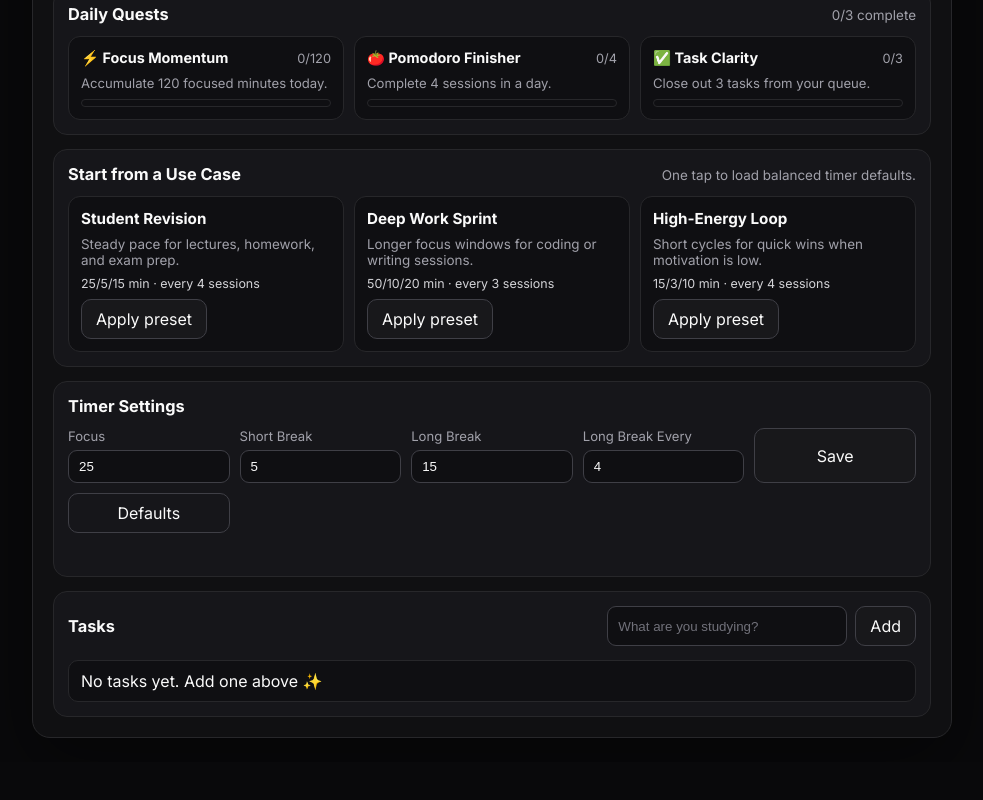
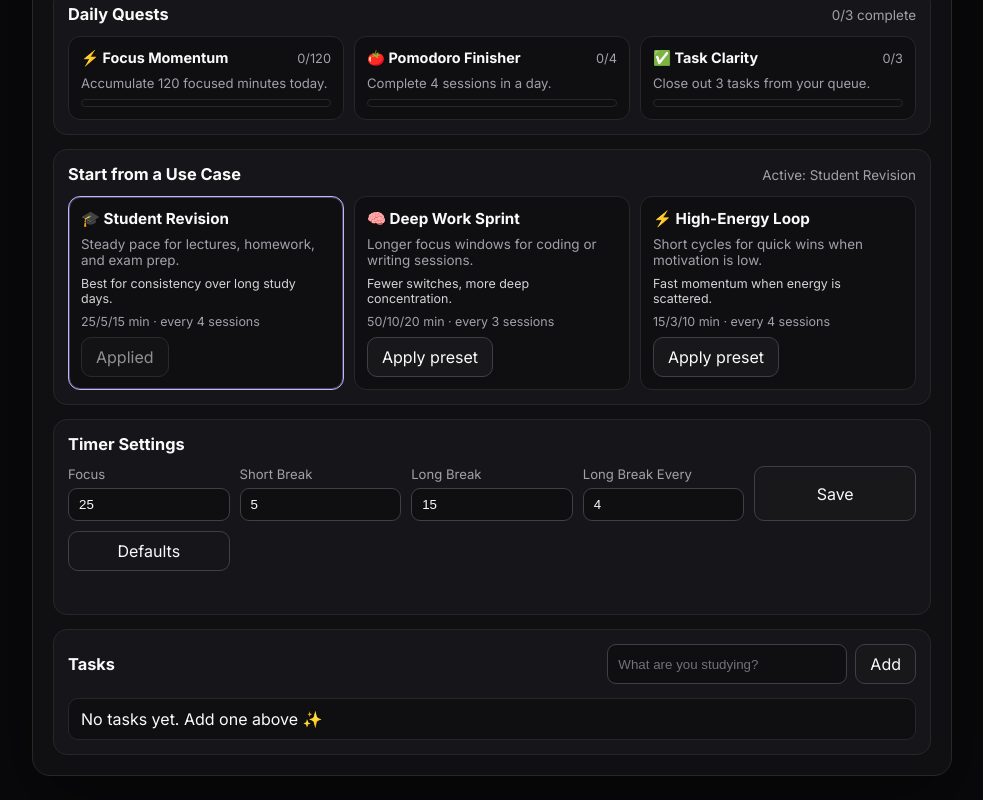
Before and after one commit to dhyoprd/pomodoro-glass, a Next.js app: page / in a window 1280 px wide. Shown: the part 819-1619 px from the top of the page, without its empty margins (148-1131 px from the left). Before the commit the page ends 1581 px from the top, so only its background shows below. Built offline with nearby package versions, Linux system fonts and the light colour scheme.

Commit message:
feat: highlight active use-case preset with iconized outcomes

```diff
--- a/src/app/globals.css
+++ b/src/app/globals.css
@@ -90,6 +90,14 @@ button {
   transition: 0.18s ease;
 }
 button:hover { border-color: #52525b; background: #1f1f23; }
+button:disabled {
+  opacity: 0.55;
+  cursor: not-allowed;
+}
+button:disabled:hover {
+  border-color: var(--line-strong);
+  background: #18181b;
+}
 button.primary {
   background: var(--accent);
   color: var(--accent-text);
@@ -266,6 +274,11 @@ button.ghost { background: transparent; }
   gap: 8px;
 }
 
+.preset-card.active {
+  border-color: #c4b5fd;
+  box-shadow: inset 0 0 0 1px rgba(196, 181, 253, 0.32);
+}
+
 .preset-card h3 {
   margin: 0;
   font-size: 0.95rem;
@@ -280,6 +293,10 @@ button.ghost { background: transparent; }
 .preset-card small {
   color: #d4d4d8;
   font-size: 0.78rem;
+}
+
+.preset-card small + small {
+  color: var(--muted);
 }
 
 .preset-card button {
--- a/src/ui/PomodoroApp.tsx
+++ b/src/ui/PomodoroApp.tsx
@@ -44,20 +44,26 @@ const DAILY_QUESTS = [
 const USE_CASE_PRESETS = [
   {
     id: 'student-revision',
+    icon: '🎓',
     name: 'Student Revision',
     description: 'Steady pace for lectures, homework, and exam prep.',
+    outcome: 'Best for consistency over long study days.',
     settings: { focus: 25, shortBreak: 5, longBreak: 15, longBreakInterval: 4 },
   },
   {
     id: 'deep-work',
+    icon: '🧠',
     name: 'Deep Work Sprint',
     description: 'Longer focus windows for coding or writing sessions.',
+    outcome: 'Fewer switches, more deep concentration.',
     settings: { focus: 50, shortBreak: 10, longBreak: 20, longBreakInterval: 3 },
   },
   {
     id: 'high-energy',
+    icon: '⚡',
     name: 'High-Energy Loop',
     description: 'Short cycles for quick wins when motivation is low.',
+    outcome: 'Fast momentum when energy is scattered.',
     settings: { focus: 15, shortBreak: 3, longBreak: 10, longBreakInterval: 4 },
   },
 ] as const;
@@ -130,6 +136,17 @@ export function PomodoroApp() {
         };
       }),
     [state],
+  );
+
+  const activePreset = useMemo(
+    () =>
+      USE_CASE_PRESETS.find((preset) =>
+        preset.settings.focus === state.settings.focus &&
+        preset.settings.shortBreak === state.settings.shortBreak &&
+        preset.settings.longBreak === state.settings.longBreak &&
+        preset.settings.longBreakInterval === state.settings.longBreakInterval,
+      ),
+    [state.settings],
   );
 
   return (
@@ -238,18 +255,23 @@ export function PomodoroApp() {
       <section className="presets" aria-label="Use-case presets">
           <div className="presets-head">
             <h2>Start from a Use Case</h2>
-            <span>One tap to load balanced timer defaults.</span>
+            <span>{activePreset ? `Active: ${activePreset.name}` : 'Choose a rhythm that matches your day.'}</span>
           </div>
           <div className="preset-grid">
-            {USE_CASE_PRESETS.map((preset) => (
-              <article className="preset-card" key={preset.id}>
-                <h3>{preset.name}</h3>
+            {USE_CASE_PRESETS.map((preset) => {
+              const isActive = activePreset?.id === preset.id;
+
+              return (
+                <article className={`preset-card ${isActive ? 'active' : ''}`} key={preset.id}>
+                  <h3>{preset.icon} {preset.name}</h3>
                   <p>{preset.description}</p>
+                  <small>{preset.outcome}</small>
                   <small>
                     {preset.settings.focus}/{preset.settings.shortBreak}/{preset.settings.longBreak} min · every {preset.settings.longBreakInterval} sessions
                   </small>
                   <button
                     type="button"
+                    disabled={isActive}
                     onClick={() => {
                       controller.updateSettings(preset.settings);
                       setSettingsForm({
@@ -260,10 +282,11 @@ export function PomodoroApp() {
                       });
                     }}
                   >
-                  Apply preset
+                    {isActive ? 'Applied' : 'Apply preset'}
                   </button>
                 </article>
-            ))}
+              );
+            })}
           </div>
         </section>
 
```
Lines whose indentation alone changed are shown as unchanged.
